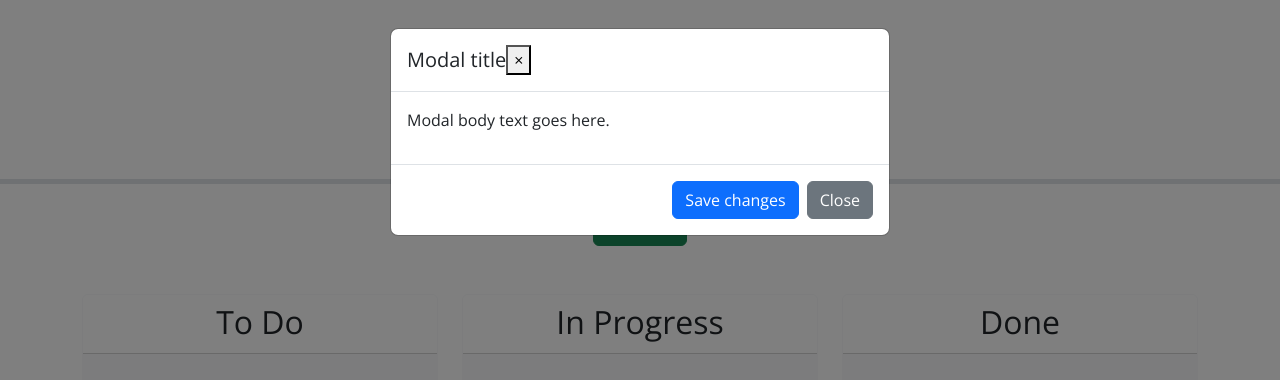
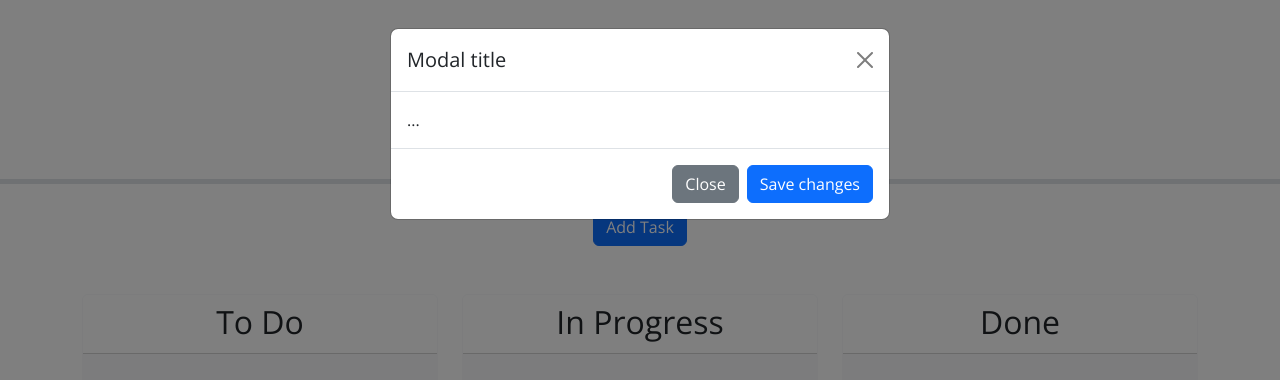
Before and after one commit to Lixiviate/C5-Task-Board, a plain HTML site: page index.html in a window 1280 px wide. Both pictures are taken after a click on the button "Add Task". Drawn offline with nearby package versions, Linux system fonts and the light colour scheme.

Commit message:
Updated modal to be handled within bootstrap instead of js

```diff
--- a/assets/js/script.js
+++ b/assets/js/script.js
@@ -14,10 +14,6 @@ function renderTaskList() {}
 // TODO: create a function to handle adding a new task
 function handleAddTask(event) {}
 
-$(".btn-success").click(function () {
-  $(".modal").modal("show");
-});
-
 // TODO: create a function to handle deleting a task
 function handleDeleteTask(event) {}
 
--- a/index.html
+++ b/index.html
@@ -37,7 +37,8 @@
     <div class="container">
       <div class="text-center mb-5">
         <button
-          class="btn btn-success"
+          type="button"
+          class="btn btn-primary"
           data-bs-toggle="modal"
           data-bs-target="#formModal"
         >
@@ -46,38 +47,41 @@
       </div>
       <!-- TODO: Create a modal with a form to add tasks -->
       <!-- Modal Form Below -->
-      <div class="modal" tabindex="-1" role="dialog">
-        <div class="modal-dialog" role="document">
+      <div
+        class="modal fade"
+        id="formModal"
+        tabindex="-1"
+        aria-labelledby="formModalLabel"
+        aria-hidden="true"
+      >
+        <div class="modal-dialog">
           <div class="modal-content">
             <div class="modal-header">
-              <h5 class="modal-title">Modal title</h5>
+              <h1 class="modal-title fs-5" id="formModalLabel">Modal title</h1>
               <button
                 type="button"
-                class="close"
-                data-dismiss="modal"
+                class="btn-close"
+                data-bs-dismiss="modal"
                 aria-label="Close"
-              >
-                <span aria-hidden="true">&times;</span>
-              </button>
+              ></button>
             </div>
-            <div class="modal-body">
-              <p>Modal body text goes here.</p>
-            </div>
+            <div class="modal-body">...</div>
             <div class="modal-footer">
-              <button type="button" class="btn btn-primary">
-                Save changes
-              </button>
               <button
                 type="button"
                 class="btn btn-secondary"
-                data-dismiss="modal"
+                data-bs-dismiss="modal"
               >
                 Close
+              </button>
+              <button type="button" class="btn btn-primary">
+                Save changes
               </button>
             </div>
           </div>
         </div>
       </div>
+
       <!-- Modal Form Above -->
       <div class="row swim-lanes text-center justify-content-between">
         <div class="col-12 col-lg-4 d-flex">
```
